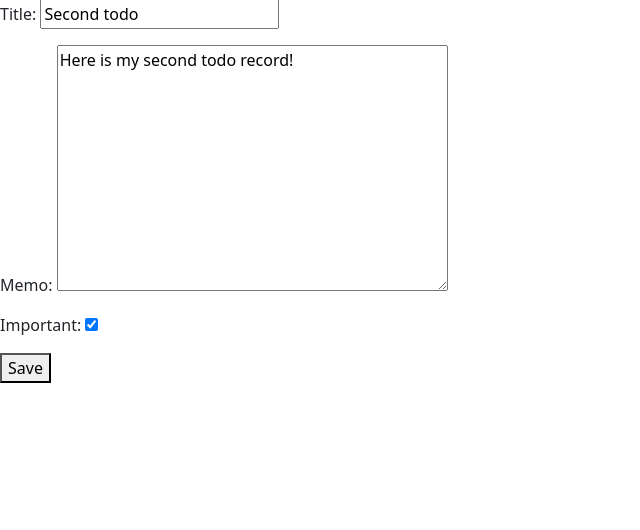
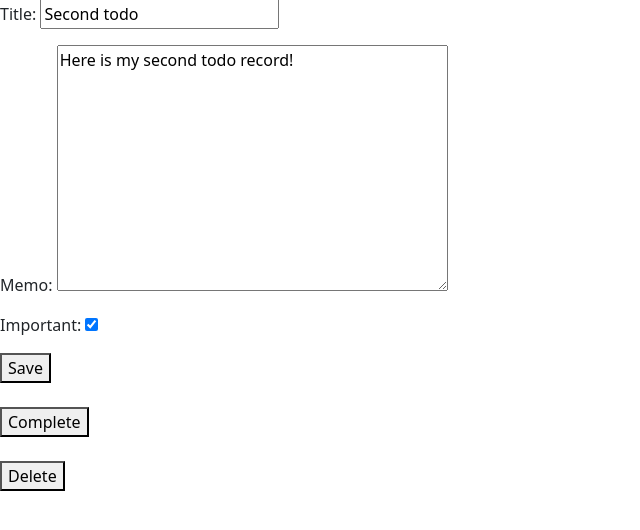
Before and after one commit to VolynkinS/ToDo, a Django app: a page that uses todo/templates/todo/view_todo.html in a window 1280 px wide. Shown: the part 103-633 px from the top of the page, without its empty margins (0-640 px from the left). Run offline with Django 4.2, Linux system fonts and the light colour scheme; a user stored in the database is signed in; data comes from the database, SQL or seed files in the repository; both versions use the stored data as it was after the commit.

Commit message:
Add complete and delete functions

```diff
--- a/todo/templates/todo/view_todo.html
+++ b/todo/templates/todo/view_todo.html
@@ -14,5 +14,19 @@
     <button type="submit">Save</button>
 </form>
 
+<br>
+
+<form method="POST" action="{% url 'todo:complete_todo' todo.slug %}">
+    {% csrf_token %}
+    <button type="submit">Complete</button>
+</form>
+
+<br>
+
+<form method="POST" action="{% url 'todo:delete_todo' todo.slug %}">
+    {% csrf_token %}
+    <button type="submit">Delete</button>
+</form>
+
 
 {% endblock content %}
--- a/todo/urls.py
+++ b/todo/urls.py
@@ -9,4 +9,6 @@ urlpatterns = [
     path('current/', views.currenttodo, name='currenttodo'),
     path('create/', views.createtodo, name='createtodo'),
     path('todo/<str:slug>/', views.view_todo, name='view_todo'),
+    path('todo/<str:slug>/complete', views.complete_todo, name='complete_todo'),
+    path('todo/<str:slug>/delete', views.delete_todo, name='delete_todo'),
 ]
--- a/todo/views.py
+++ b/todo/views.py
@@ -3,45 +3,14 @@ from django.shortcuts import render, redirect, get_object_or_404
 from django.contrib.auth.forms import UserCreationForm, AuthenticationForm
 from django.contrib.auth.models import User
 from django.contrib.auth import login, logout, authenticate
+from django.utils import timezone
+
 from .forms import TodoForm
 from .models import Todo
 
 
 def home(request):
     return render(request, 'todo/home.html', )
-
-
-def view_todo(request, slug):
-    todo = get_object_or_404(Todo, slug=slug, user=request.user)
-    if request.method == 'GET':
-        form = TodoForm(instance=todo)
-        return render(request, 'todo/view_todo.html', {'todo': todo, 'form': form})
-    else:
-        try:
-            form = TodoForm(request.POST, instance=todo)
-            form.save()
-            return redirect('todo:currenttodo')
-        except ValueError:
-            return render(request, 'todo/view_todo.html', {'todo': todo, 'error': 'Bad info'})
-
-
-def currenttodo(request):
-    todos = Todo.objects.filter(user=request.user, datecompleted__isnull=True)
-    return render(request, 'todo/currenttodo.html', {'todos': todos})
-
-
-def createtodo(request):
-    if request.method == 'GET':
-        return render(request, 'todo/createtodo.html', {'form': TodoForm()})
-    else:
-        try:
-            form = TodoForm(request.POST)
-            newtodo = form.save(commit=False)
-            newtodo.user = request.user
-            newtodo.save()
-            return redirect('todo:currenttodo')
-        except ValueError:
-            return render(request, 'todo/createtodo.html', {'form': TodoForm(), 'error': 'Bad data passed in. Try again.'})
 
 
 def signupuser(request):
@@ -78,3 +47,51 @@ def logoutuser(request):
     if request.method == 'POST':
         logout(request)
         return redirect('todo:home')
+
+
+def currenttodo(request):
+    todos = Todo.objects.filter(user=request.user, datecompleted__isnull=True)
+    return render(request, 'todo/currenttodo.html', {'todos': todos})
+
+
+def createtodo(request):
+    if request.method == 'GET':
+        return render(request, 'todo/createtodo.html', {'form': TodoForm()})
+    else:
+        try:
+            form = TodoForm(request.POST)
+            newtodo = form.save(commit=False)
+            newtodo.user = request.user
+            newtodo.save()
+            return redirect('todo:currenttodo')
+        except ValueError:
+            return render(request, 'todo/createtodo.html', {'form': TodoForm(), 'error': 'Bad data passed in. Try again.'})
+
+
+def view_todo(request, slug):
+    todo = get_object_or_404(Todo, slug=slug, user=request.user)
+    if request.method == 'GET':
+        form = TodoForm(instance=todo)
+        return render(request, 'todo/view_todo.html', {'todo': todo, 'form': form})
+    else:
+        try:
+            form = TodoForm(request.POST, instance=todo)
+            form.save()
+            return redirect('todo:currenttodo')
+        except ValueError:
+            return render(request, 'todo/view_todo.html', {'todo': todo, 'error': 'Bad info'})
+
+
+def complete_todo(request, slug):
+    todo = get_object_or_404(Todo, slug=slug, user=request.user)
+    if request.method == 'POST':
+        todo.datecompleted = timezone.now()
+        todo.save()
+        return redirect('todo:currenttodo')
+
+
+def delete_todo(request, slug):
+    todo = get_object_or_404(Todo, slug=slug, user=request.user)
+    if request.method == 'POST':
+        todo.delete()
+        return redirect('todo:currenttodo')
```
Also changed, not shown: db.sqlite3.
